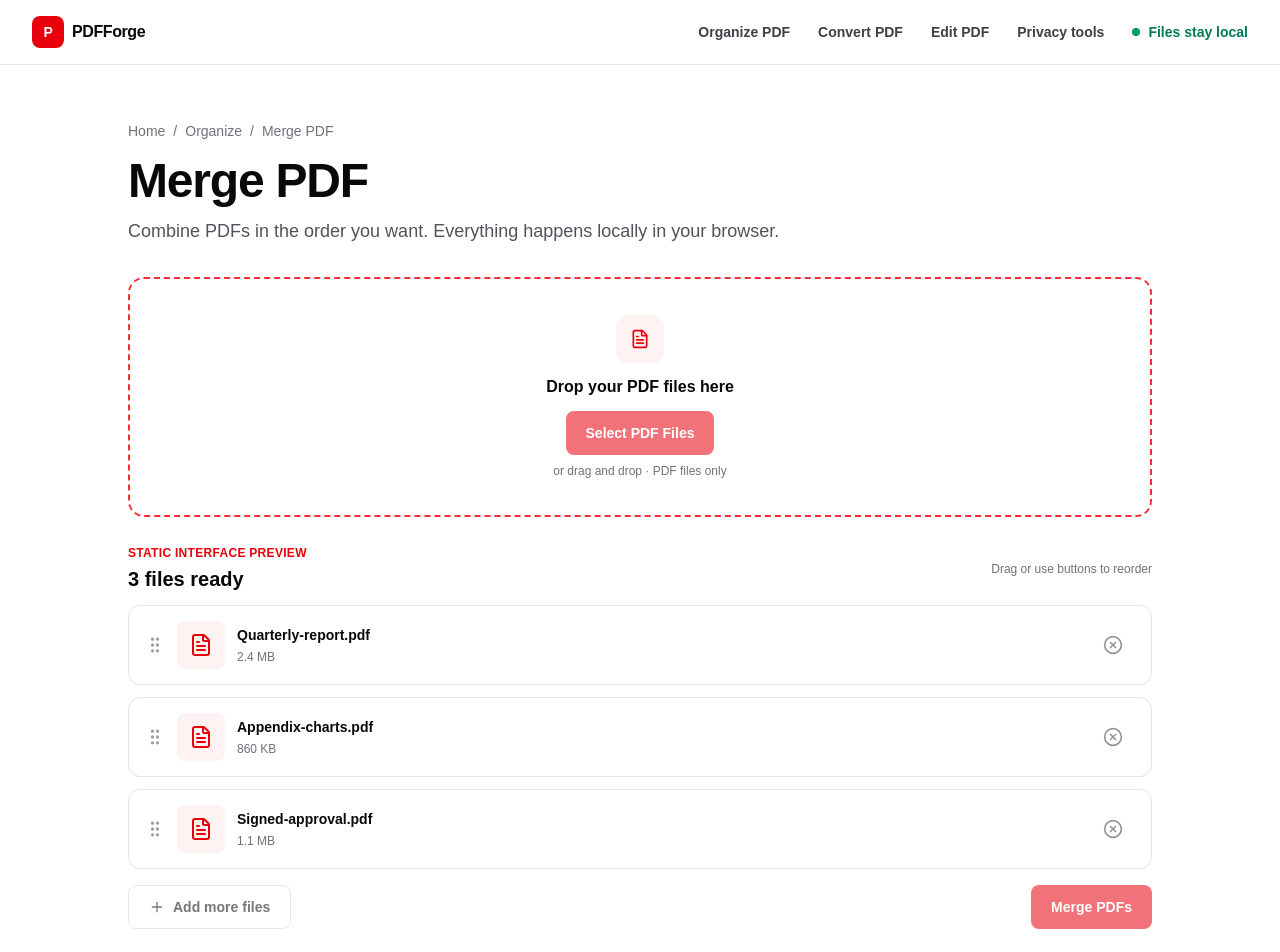
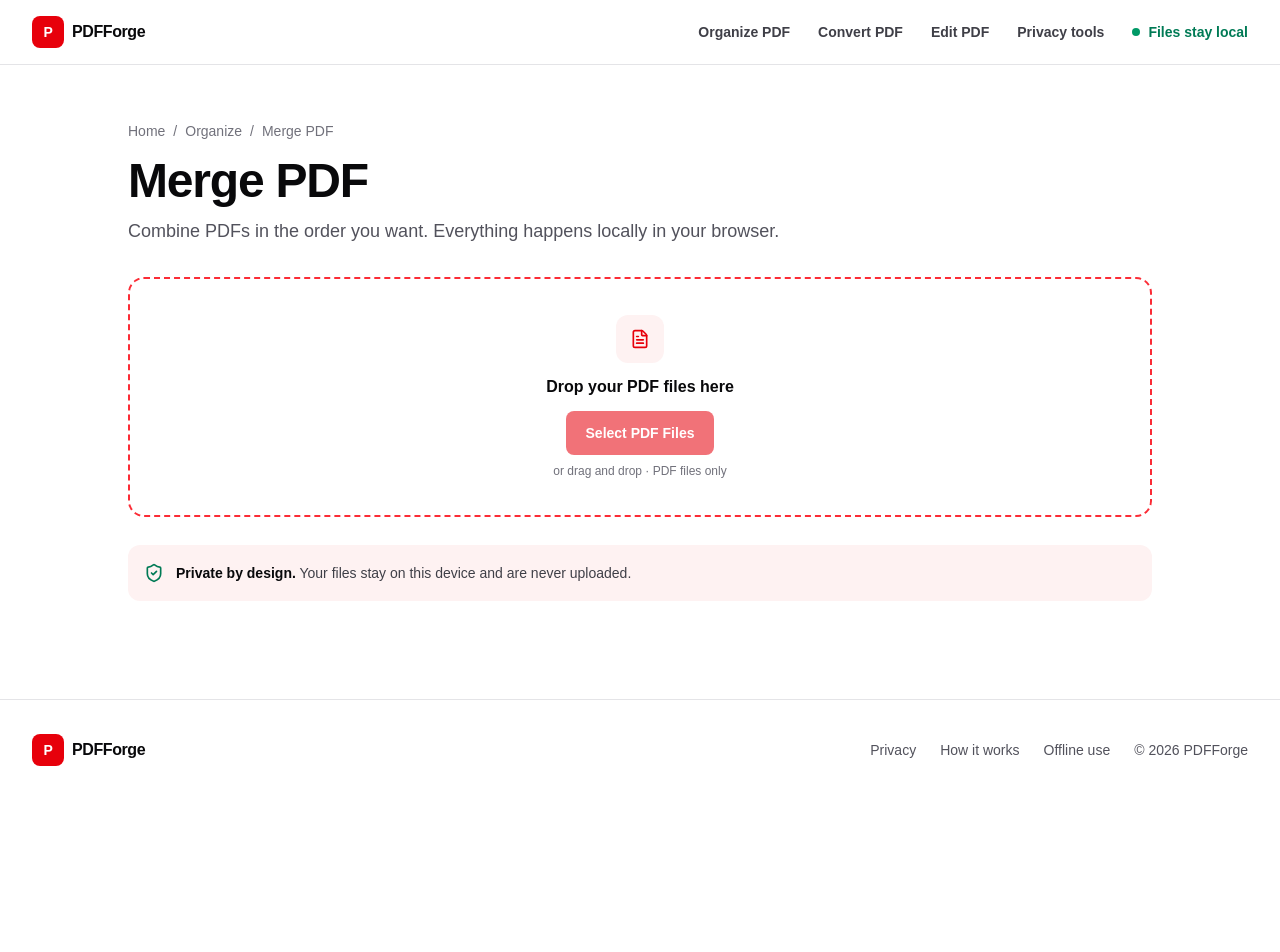
Before and after one commit to DS123-ally/PDFForge, a Next.js app: page /tools/merge-pdf in a window 1280 px wide. Shown: the top 952 px of the page. After the commit the page ends 800 px from the top, so only its background shows below. Built offline with nearby package versions, Linux system fonts and the light colour scheme.

Commit message:
Removed the dummy files, fake progress bar, and sample controls from the Merge PDF page

```diff
--- a/src/components/tools/tool-workspace.tsx
+++ b/src/components/tools/tool-workspace.tsx
@@ -1,63 +1,18 @@
-import { Plus } from "lucide-react";
-
-import { FileListItem } from "@/components/pdf/file-list-item";
 import { FileUploader } from "@/components/pdf/file-uploader";
 import { PrivacyNotice } from "@/components/pdf/privacy-notice";
 import { MobileActionBar } from "@/components/tools/mobile-action-bar";
-import { Button } from "@/components/ui/button";
-import { ProgressIndicator } from "@/components/ui/progress-indicator";
 import type { ToolDefinition } from "@/config/tools";
 
-const sampleFiles = [
-  { name: "Quarterly-report.pdf", size: "2.4 MB" },
-  { name: "Appendix-charts.pdf", size: "860 KB" },
-  { name: "Signed-approval.pdf", size: "1.1 MB" },
-];
-
 export function ToolWorkspace({ tool }: { tool: ToolDefinition }) {
-  const isMerge = tool.slug === "merge-pdf";
-
   return (
     <div className="pb-24 md:pb-0">
       <FileUploader multiple={tool.acceptsMultiple} />
-      {isMerge ? (
-        <section className="mt-7" aria-labelledby="file-list-title">
-          <div className="mb-3 flex flex-wrap items-center justify-between gap-3">
-            <div>
-              <p className="text-xs font-bold tracking-wide text-red-600 uppercase">
-                Static interface preview
-              </p>
-              <h2 id="file-list-title" className="mt-1 text-xl font-bold">
-                3 files ready
-              </h2>
-            </div>
-            <span className="text-xs text-zinc-500">
-              Drag or use buttons to reorder
-            </span>
-          </div>
-          <ul className="space-y-3">
-            {sampleFiles.map((file) => (
-              <FileListItem key={file.name} {...file} />
-            ))}
-          </ul>
-          <div className="mt-4 flex items-center justify-between gap-4">
-            <Button disabled type="button" variant="secondary">
-              <Plus aria-hidden="true" className="size-4" />
-              Add more files
-            </Button>
-            <Button disabled type="button">
-              Merge PDFs
-            </Button>
-          </div>
-          <div className="mt-7 rounded-xl bg-zinc-50 p-4">
-            <ProgressIndicator label="Preparing your PDFs…" value={68} />
-          </div>
-        </section>
-      ) : null}
       <div className="mt-7">
         <PrivacyNotice />
       </div>
-      <MobileActionBar label={isMerge ? "Merge PDFs" : `Start ${tool.title}`} />
+      <MobileActionBar
+        label={tool.slug === "merge-pdf" ? "Merge PDFs" : `Start ${tool.title}`}
+      />
     </div>
   );
 }
```
